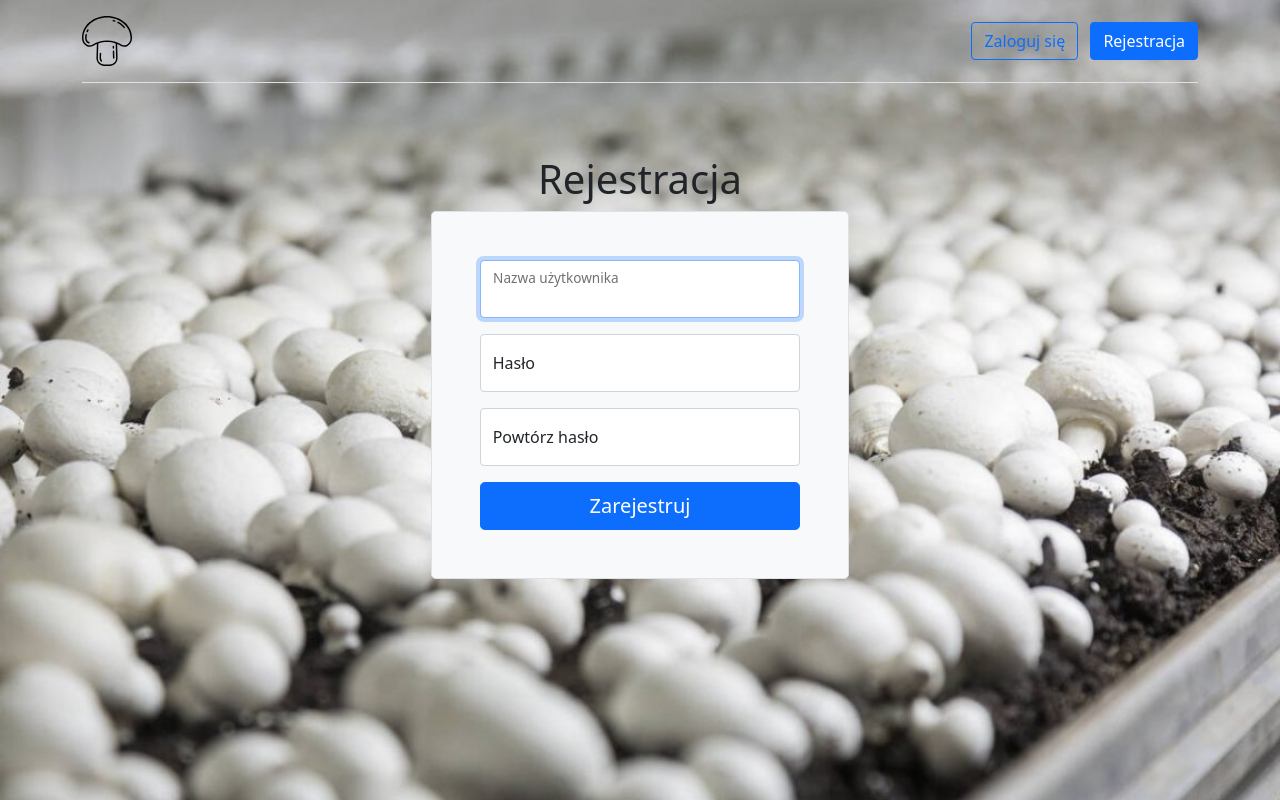
After one commit to adamtomczak/pieczarki-web-app, a Flask app: page /register in a window 1280 px wide. The commit adds this page. Run offline with Flask 2, Linux system fonts and the light colour scheme.

Commit message:
created layout, login and register templates

```diff
--- a/app.py
+++ b/app.py
@@ -1,5 +1,7 @@
 from flask import Flask, flash, redirect, render_template, request, session
 from flask_session import Session
+from helpers import login_required, pln
+
 # Configure application
 app = Flask(__name__)
 
@@ -20,5 +22,14 @@ def after_request(response):
     return response
 
 @app.route('/')
+@login_required
 def index():
     return render_template("index.html")
+
+@app.route("/login", methods=["GET", "POST"])
+def login():
+    return render_template("login.html")
+
+@app.route("/register", methods=["GET", "POST"])
+def register():
+    return render_template("register.html")
--- a/static/styles.css
+++ b/static/styles.css
@@ -1,28 +1,3 @@
-/* Size for brand */
-nav .navbar-brand
-{
-    font-size: xx-large;
-    vertical-align: middle;
-}
-
-/* Colors for brand */
-nav .navbar-brand .blue
-{
-    color: #537fbe;
-}
-nav .navbar-brand .red
-{
-    color: #ea433b;
-}
-nav .navbar-brand .yellow
-{
-    color: #f5b82e;
-}
-nav .navbar-brand .green
-{
-    color: #2e944b;
-}
-
 table {
     background-color: transparent;
     margin-bottom: 1rem;
@@ -50,3 +25,11 @@ tbody th {
     padding-right: 2rem;
     padding-top: 0.5rem;
 }
+
+body {
+    background: url('/static/mushrooms.jpg') no-repeat center center fixed;
+    -webkit-background-size: cover;
+    -moz-background-size: cover;
+    background-size: cover;
+    -o-background-size: cover;
+  }
--- a/templates/layout.html
+++ b/templates/layout.html
@@ -21,32 +21,28 @@
 
     <body>
 
-        <nav class="bg-light border navbar navbar-expand-md navbar-light">
-            <div class="container-fluid">
-                <a class="navbar-brand" href="/"><span class="black">Grzybiarz</span></a>
-                <button aria-controls="navbar" aria-expanded="false" aria-label="Toggle navigation" class="navbar-toggler" data-bs-target="#navbar" data-bs-toggle="collapse" type="button">
-                    <span class="navbar-toggler-icon"></span>
-                </button>
-                <div class="collapse navbar-collapse" id="navbar">
-                    {% if session["user_id"] %}
-                        <ul class="navbar-nav me-auto mt-2">
-                            <li class="nav-item"><a class="nav-link" href="/quote">Quote</a></li>
-                            <li class="nav-item"><a class="nav-link" href="/buy">Buy</a></li>
-                            <li class="nav-item"><a class="nav-link" href="/sell">Sell</a></li>
-                            <li class="nav-item"><a class="nav-link" href="/history">History</a></li>
-                        </ul>
-                        <ul class="navbar-nav ms-auto mt-2">
-                            <li class="nav-item"><a class="nav-link" href="/logout">Log Out</a></li>
-                        </ul>
-                    {% else %}
-                        <ul class="navbar-nav ms-auto mt-2">
-                            <li class="nav-item"><a class="nav-link" href="/register">Register</a></li>
-                            <li class="nav-item"><a class="nav-link" href="/login">Log In</a></li>
-                        </ul>
-                    {% endif %}
+        <div class="container">
+            <header class="d-flex flex-wrap align-items-center justify-content-center justify-content-md-between py-3 mb-4 border-bottom">
+              <a href="/" class="d-flex align-items-center col-md-3 mb-2 mb-md-0 text-dark text-decoration-none">
+                <img src="/static/champignon.svg" alt="pieczarka" width="50" height="50">
+              </a>
+              {% if session["user_id"] %}
+                <ul class="nav col-12 col-md-auto mb-2 justify-content-center mb-md-0">
+                  <li><a href="#" class="nav-link px-2 link-secondary">Home</a></li>
+                  <li><a href="#" class="nav-link px-2 link-dark">Features</a></li>
+                  <li><a href="#" class="nav-link px-2 link-dark">Pricing</a></li>
+                  <li><a href="#" class="nav-link px-2 link-dark">FAQs</a></li>
+                  <li><a href="#" class="nav-link px-2 link-dark">About</a></li>
+                </ul>
+                <a class="btn btn-outline-primary me-2" href="/logout" role="button">Wyloguj się</a>
+              {% else %}
+                <div class="col-md-3 text-end">
+                  <a class="btn btn-outline-primary me-2" href="/login" role="button">Zaloguj się</a>
+                  <a class="btn btn-primary" href="/register" role="button">Rejestracja</a>
                 </div>
-            </div>
-        </nav>
+              {% endif %}
+            </header>
+          </div>
 
         {% if get_flashed_messages() %}
             <header>
@@ -59,11 +55,6 @@
         <main class="container-fluid py-5 text-center">
             {% block main %}{% endblock %}
         </main>
-
-        <footer class="mb-5 small text-center text-muted">
-            Data provided by <a href="https://iexcloud.io/">IEX</a>
-        </footer>
-
     </body>
 
 </html>
--- /dev/null
+++ b/templates/register.html
@@ -0,0 +1,26 @@
+{% extends "layout.html" %}
+
+{% block title %}
+    Logowanie
+{% endblock %}
+
+{% block main %}
+<div class="flex-column d-flex col-md-6 mx-auto col-lg-4">
+  <h1>Rejestracja</h1>
+  <form action="/register" method="post" class="p-4 p-md-5 border rounded-3 bg-light">
+    <div class="form-floating mb-3">
+      <input autocomplete="off" autofocus type="text" class="form-control" id="username" name="username" placeholder="Nazwa użytkownika">
+      <label for="floatingInput">Nazwa użytkownika</label>
+    </div>
+    <div class="form-floating mb-3">
+      <input type="password" name="password" class="form-control" id="password" placeholder="Hasło">
+      <label for="floatingPassword">Hasło</label>
+    </div>
+    <div class="form-floating mb-3">
+      <input type="password" name="confirmation" class="form-control" id="password" placeholder="Powtórz hasło">
+      <label for="floatingPassword">Powtórz hasło</label>
+    </div>
+    <button class="w-100 btn btn-lg btn-primary" type="submit">Zarejestruj</button>
+  </form>
+</div>
+{% endblock %}
```
Also changed, not shown: helpers.py (added, +22 -0 lines), templates/login.html (added, +21 -0 lines), static/champignon.svg (added), static/mushrooms.jpg (added).
